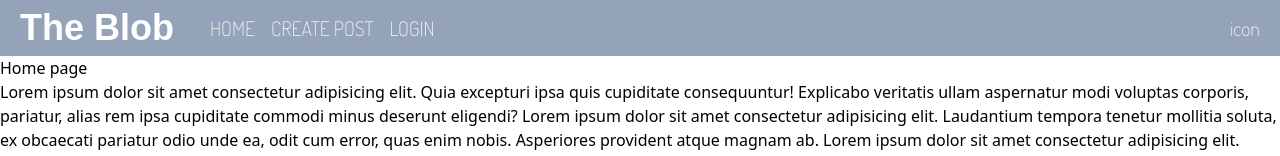
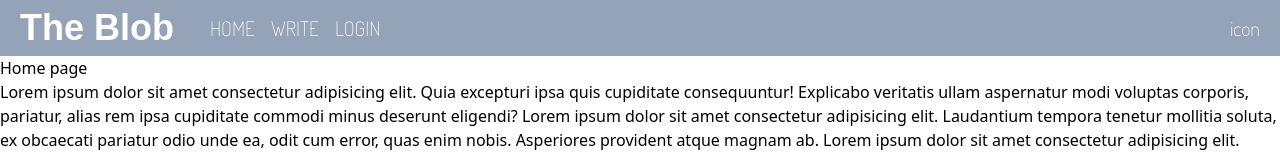
Before and after one commit to RoshakN/blog, a React (Vite) app: page / in a window 1280 px wide. Shown: the top 156 px of the page. Built offline with nearby package versions, Linux system fonts and the light colour scheme; a web font is replaced by a local one.

Commit message:
style: Change margins

```diff
--- a/src/components/Navbar.jsx
+++ b/src/components/Navbar.jsx
@@ -25,7 +25,7 @@ export default function Navbar({ isAuth, setIsAuth }) {
           HOME
         </Link>
         <Link to="/createpost" className="mx-2">
-          CREATE POST
+          WRITE
         </Link>
         {!isAuth ? (
           <Link to="/login" className="mx-2">
```
